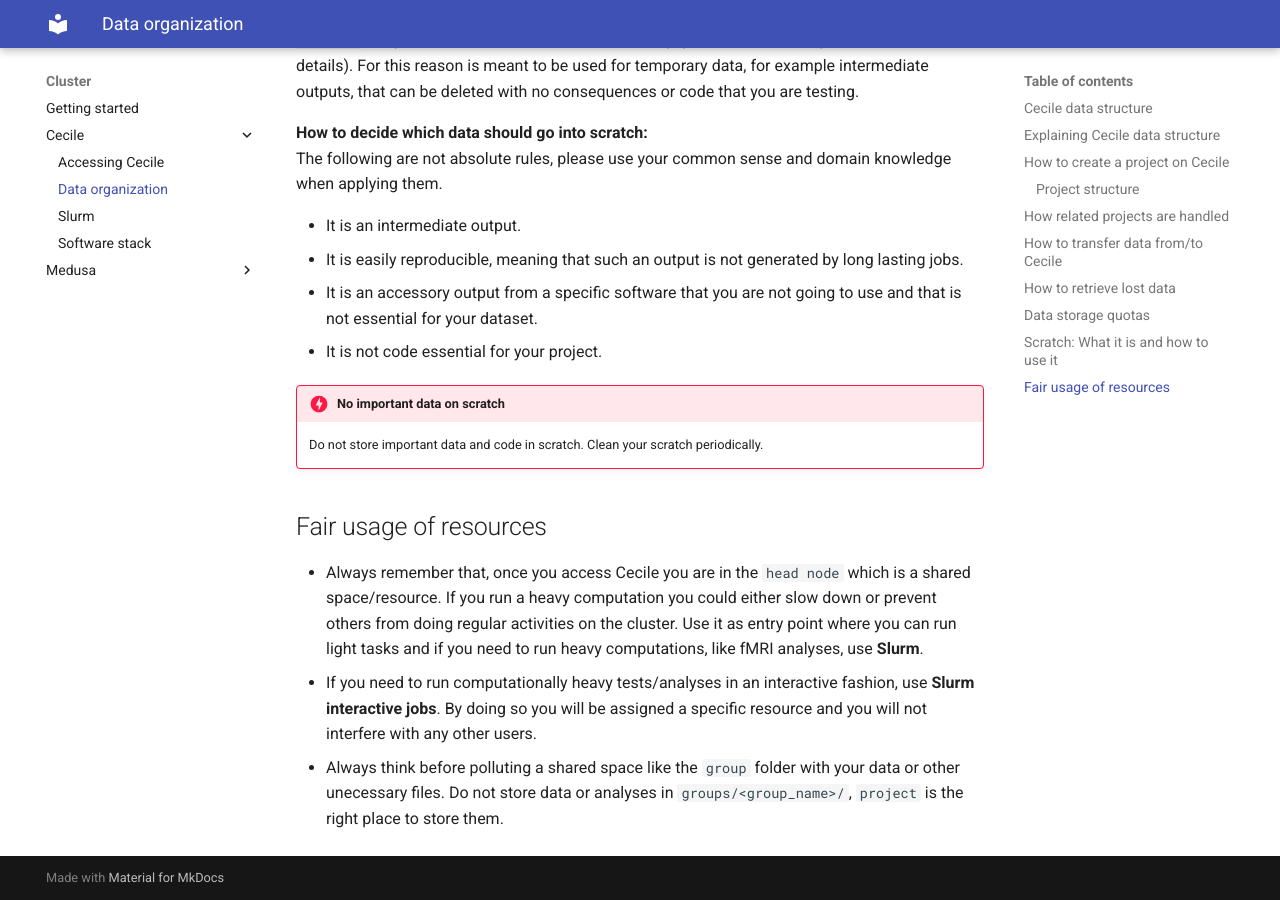
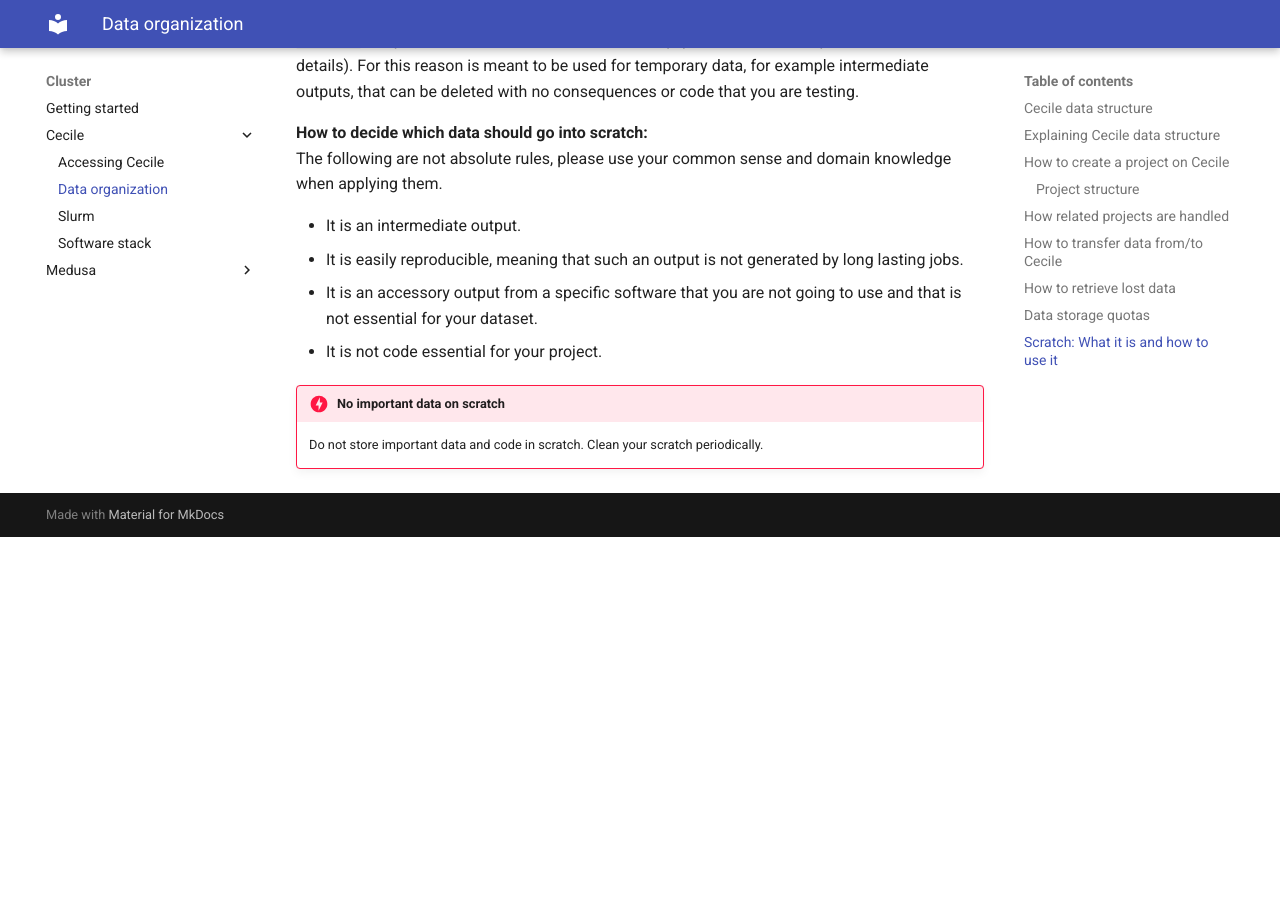
Before and after one commit to pvavra/temp-ipsy, an MkDocs documentation site: the page built from docs/cluster/cecile/data.md, in a window 1280 px wide and 900 px high, scrolled down 6106 px. Built offline with MkDocs 1.6.1 and Material for MkDocs 9.7.7, drawn with Linux system fonts in a browser that asks for light colours; after the commit the page ends 6643 px from its top, so only the background shows below that.

Commit message:
Move fair usage section

```diff
--- a/docs/cluster/cecile/data.md
+++ b/docs/cluster/cecile/data.md
@@ -374,10 +374,3 @@ The following are not absolute rules, please use your common sense and domain kn
 
 !!! Danger "No important data on scratch"
     Do not store important data and code in scratch. Clean your scratch periodically.
-
-
-## Fair usage of resources
-
-- Always remember that, once you access Cecile you are in the `head node` which is a shared space/resource. If you run a heavy computation you could either slow down or prevent others from doing regular activities on the cluster. Use it as entry point where you can run light tasks and if you need to run heavy computations, like fMRI analyses, use **Slurm**.
-- If you need to run computationally heavy tests/analyses in an interactive fashion, use **Slurm interactive jobs**. By doing so you will be assigned a specific resource and you will not interfere with any other users.
-- Always think before polluting a shared space like the `group` folder with your data or other unecessary files. Do not store data or analyses in `groups/<group_name>/`, `project` is the right place to store them.
```
